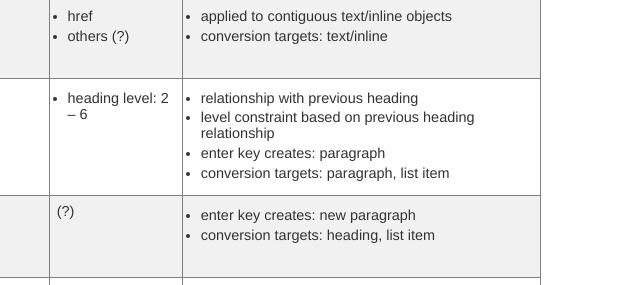
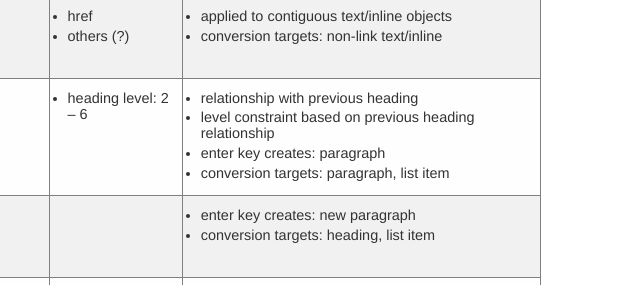
Before and after one commit to nhoyt/text-editor, a plain HTML site: page conceptual-model/table-oar.html in a window 1280 px wide. Shown: the part 398-683 px from the top of the page, 552-1192 px from the left. Drawn offline with Linux system fonts and the light colour scheme.

Commit message:
Update content

```diff
--- a/conceptual-model/table-oar.html
+++ b/conceptual-model/table-oar.html
@@ -92,7 +92,7 @@
     <td>
     <ul>
     <li>applied to contiguous text/inline objects</li>
-    <li>conversion targets: text/inline</li>
+    <li>conversion targets: non-link text/inline</li>
     </ul>
     </td>
     </tr>
@@ -148,7 +148,7 @@
     </ul>
     </td>
 
-    <td>(?)</td>
+    <td></td>
 
     <td>
     <ul>
```
